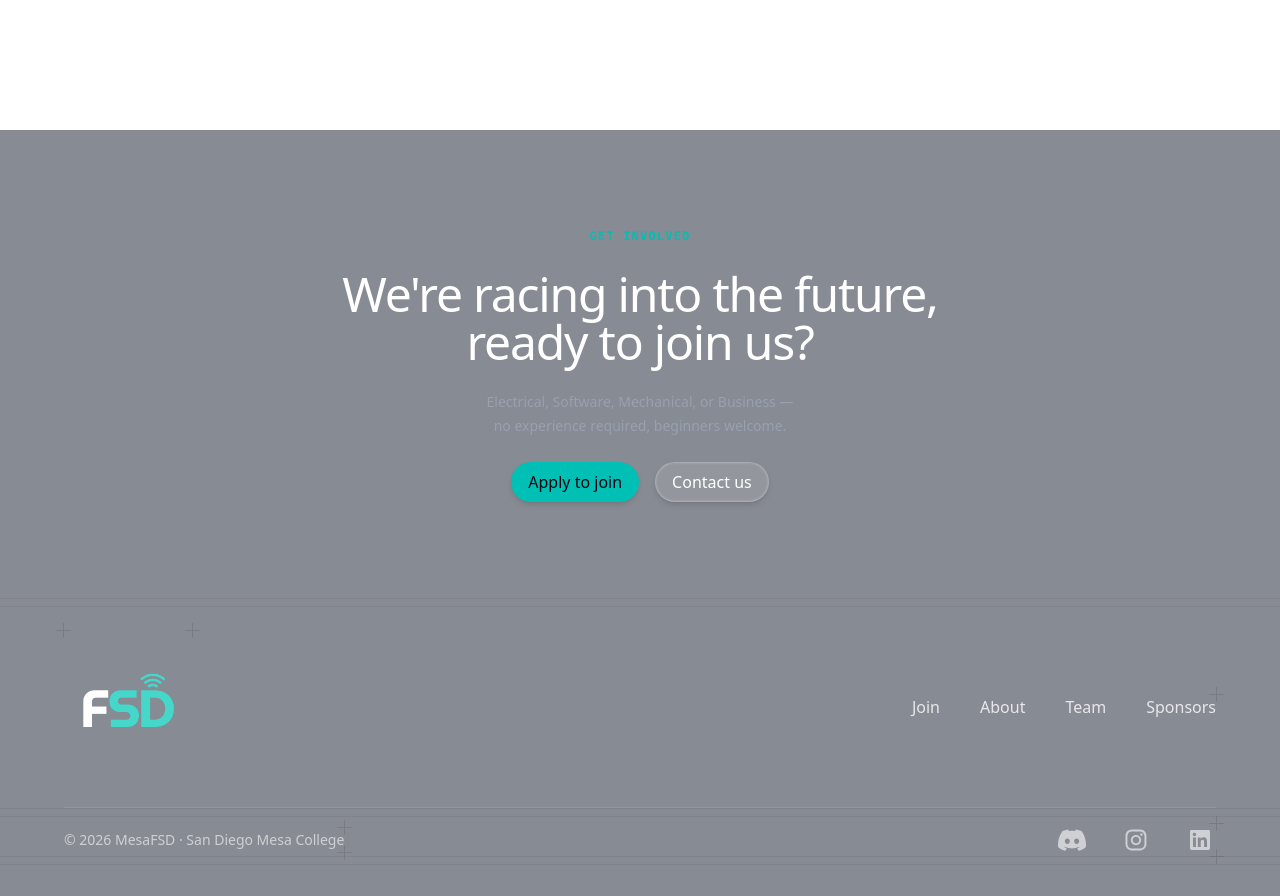
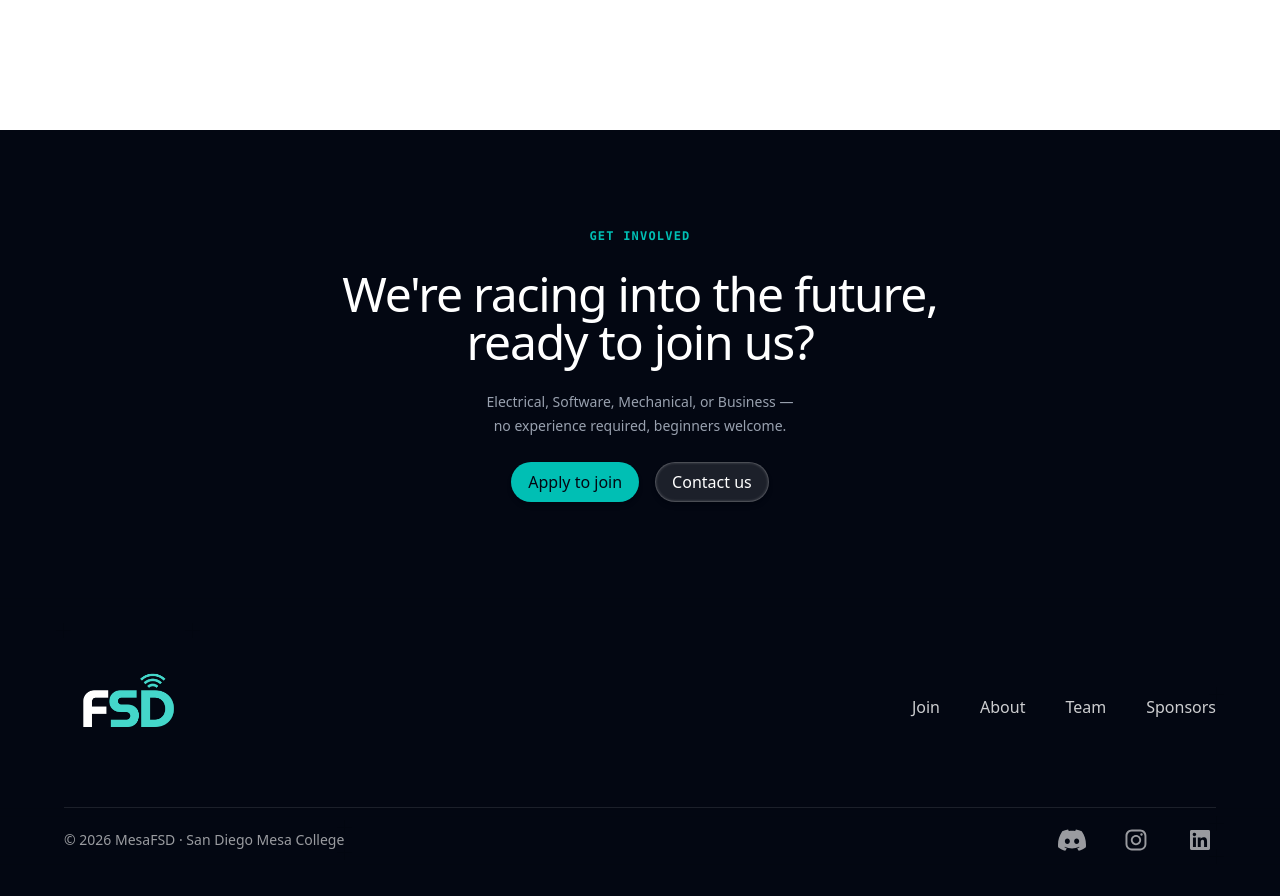
Before and after one commit to MesaFSD/website, a Next.js app: page / in a window 1280 px wide. Shown: the part 6046-6942 px from the top of the page. Built offline with nearby package versions, Linux system fonts and the light colour scheme; no server answers; a web font is replaced by a local one.

Commit message:
Footer fix

```diff
--- a/components/footer.tsx
+++ b/components/footer.tsx
@@ -172,7 +172,7 @@ function Copyright() {
 
 export function Footer({ variant = 'default' }: { variant?: 'default' | 'sponsors' } = {}) {
   return (
-    <footer className="bg-gray-900/50 ring-1 ring-white/10">
+    <footer className="bg-gray-950">
       <CallToAction variant={variant} />
       <Container variant="hero">
         <PlusGrid className="pb-16">
```
